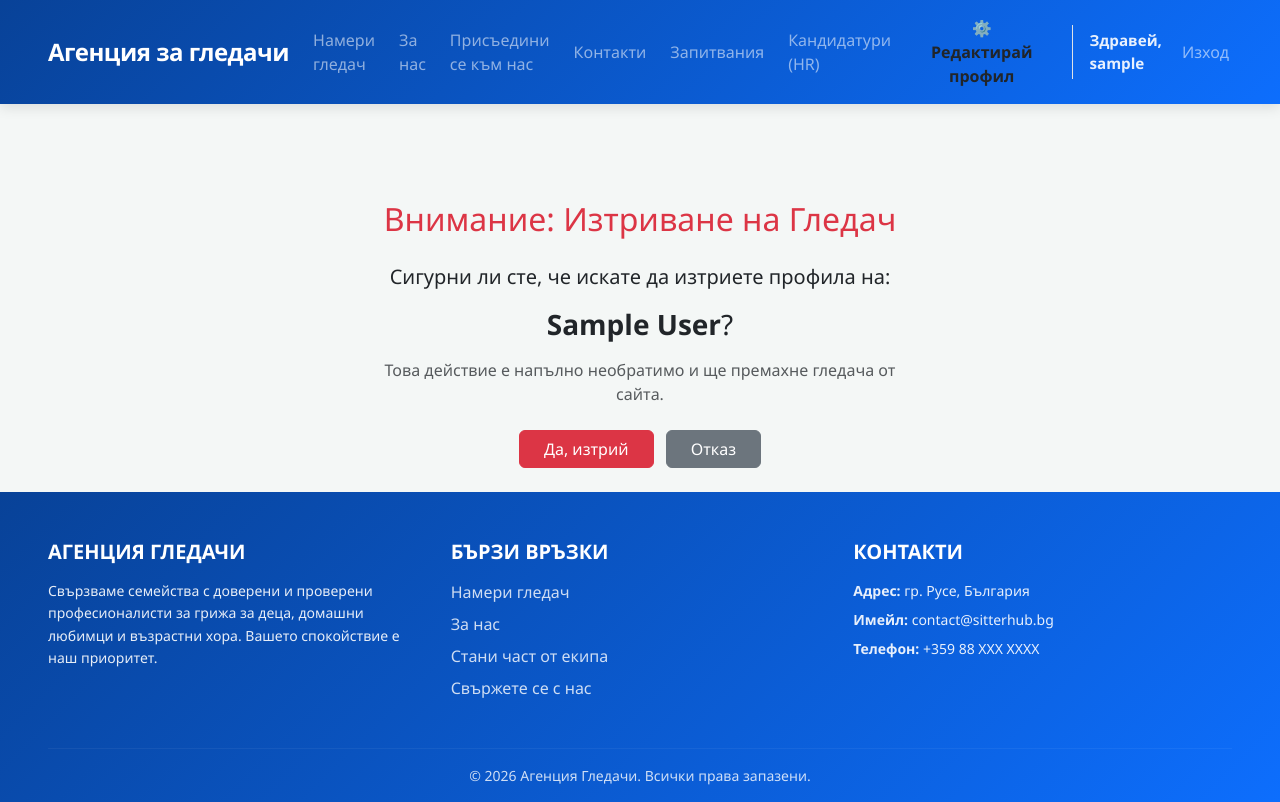
After one commit to mpkosta/SitterHub, a Django app: page /sitters/1/delete/ in a window 1280 px wide. The commit adds this page. Run offline with Django 5.2, Linux system fonts and the light colour scheme; a user stored in the database is signed in; tables that the repository leaves empty hold one stand-in row (values such as "Sample post"); parts of the project's set-up code (start-up, migrations or seed data) failed here and were passed over.

Commit message:
Implemented SitterDeleteView restricted to staff members. Added delete buttons in sitters list UI and a new sitter_delete page. Fixed recruitment signals to correctly handle Sitter deletion only on application status changes.

```diff
--- a/sitters/urls.py
+++ b/sitters/urls.py
@@ -1,9 +1,10 @@
 from django.urls import path
-from .views import SitterListView, SitterDetailView, SitterUpdateView, SitterCreateView
+from .views import SitterListView, SitterDetailView, SitterUpdateView, SitterCreateView, SitterDeleteView
 
 urlpatterns = [
     path('', SitterListView.as_view(), name='sitters-list'),
     path('add/', SitterCreateView.as_view(), name='sitter-create'),
     path('<int:pk>/', SitterDetailView.as_view(), name='sitter-profile'),
     path('<int:pk>/edit/', SitterUpdateView.as_view(), name='sitter-edit'),
+    path('<int:pk>/delete/', SitterDeleteView.as_view(), name='sitter-delete'),
 ]
--- a/sitters/views.py
+++ b/sitters/views.py
@@ -1,4 +1,4 @@
-from django.views.generic import ListView, DetailView, UpdateView, CreateView
+from django.views.generic import ListView, DetailView, UpdateView, CreateView, DeleteView
 from .models import Sitter
 from services.models import ServiceGroup
 from django.contrib.auth.mixins import LoginRequiredMixin, UserPassesTestMixin
@@ -32,7 +32,6 @@ class SitterDetailView(DetailView):
     template_name = "sitters/sitter_profile.html"
     context_object_name = "sitter"
 
-
 class SitterUpdateView(LoginRequiredMixin, UserPassesTestMixin, UpdateView):
     model = Sitter
     form_class = SitterProfileUpdateForm
@@ -49,7 +48,6 @@ class SitterUpdateView(LoginRequiredMixin, UserPassesTestMixin, UpdateView):
         messages.success(self.request, "Профилът ви беше обновен успешно!")
         return super().form_valid(form)
 
-
 class SitterCreateView(LoginRequiredMixin, UserPassesTestMixin, CreateView):
     model = Sitter
     form_class = SitterCreateAdminForm
@@ -64,3 +62,15 @@ class SitterCreateView(LoginRequiredMixin, UserPassesTestMixin, CreateView):
     def form_valid(self, form):
         messages.success(self.request, "Гледачът беше добавен успешно в системата!")
         return super().form_valid(form)
+
+class SitterDeleteView(LoginRequiredMixin, UserPassesTestMixin, DeleteView):
+    model = Sitter
+    template_name = "sitters/sitter_delete.html"
+    success_url = reverse_lazy("sitters-list")
+
+    def test_func(self):
+        return self.request.user.is_staff
+
+    def form_valid(self, form):
+        messages.success(self.request, "Профилът на гледача беше изтрит успешно!")
+        return super().form_valid(form)
--- /dev/null
+++ b/templates/sitters/sitter_delete.html
@@ -0,0 +1,21 @@
+{% extends 'shared/base.html' %}
+
+{% block content %}
+<div class="container mt-5">
+    <div class="row justify-content-center">
+        <div class="col-md-6 text-center">
+            <h2 class="text-danger mb-4">Внимание: Изтриване на Гледач</h2>
+
+            <p class="lead">Сигурни ли сте, че искате да изтриете профила на:</p>
+            <h3><strong>{{ object.sitter_first_name }} {{ object.sitter_last_name }}</strong>?</h3>
+            <p class="text-muted mt-3">Това действие е напълно необратимо и ще премахне гледача от сайта.</p>
+
+            <form method="POST" class="mt-4">
+                {% csrf_token %}
+                <button type="submit" class="btn btn-danger px-4 me-2">Да, изтрий</button>
+                <a href="{% url 'sitters-list' %}" class="btn btn-secondary px-4">Отказ</a>
+            </form>
+        </div>
+    </div>
+</div>
+{% endblock %}
```
Also changed, not shown: recruitment/models.py (+8 -2 lines), templates/sitters/sitters_list.html (+7 -1 lines).
